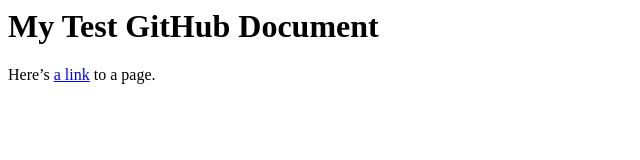
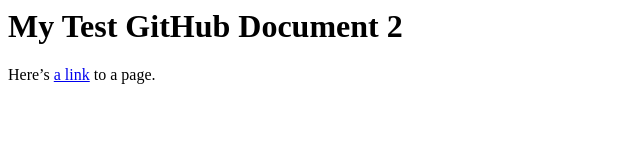
Before and after one commit to zsenay/dsc-github-test, a plain HTML site: page index.html in a window 1280 px wide. Shown: the full height of the page, 0-640 px from the left. Drawn offline with Linux system fonts and the light colour scheme.

Commit message:
Insert Conflict to Main

```diff
--- a/index.html
+++ b/index.html
@@ -1,4 +1,4 @@
 <html>
-<h1>My Test GitHub Document</h1>
+<h1>My Test GitHub Document 2</h1>
 <p>Here’s <a href=”test.html”>a link</a> to a page.</p>
 	</html>
```
